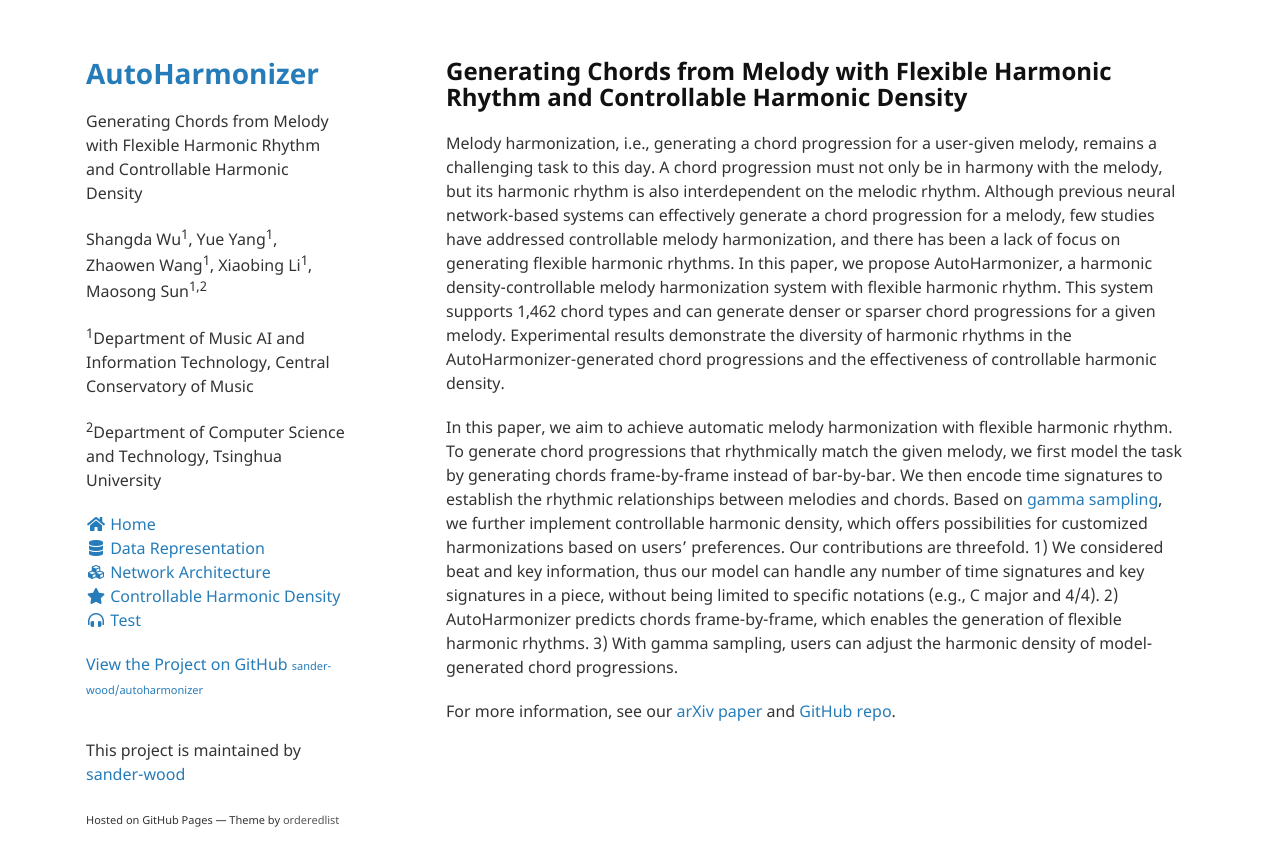
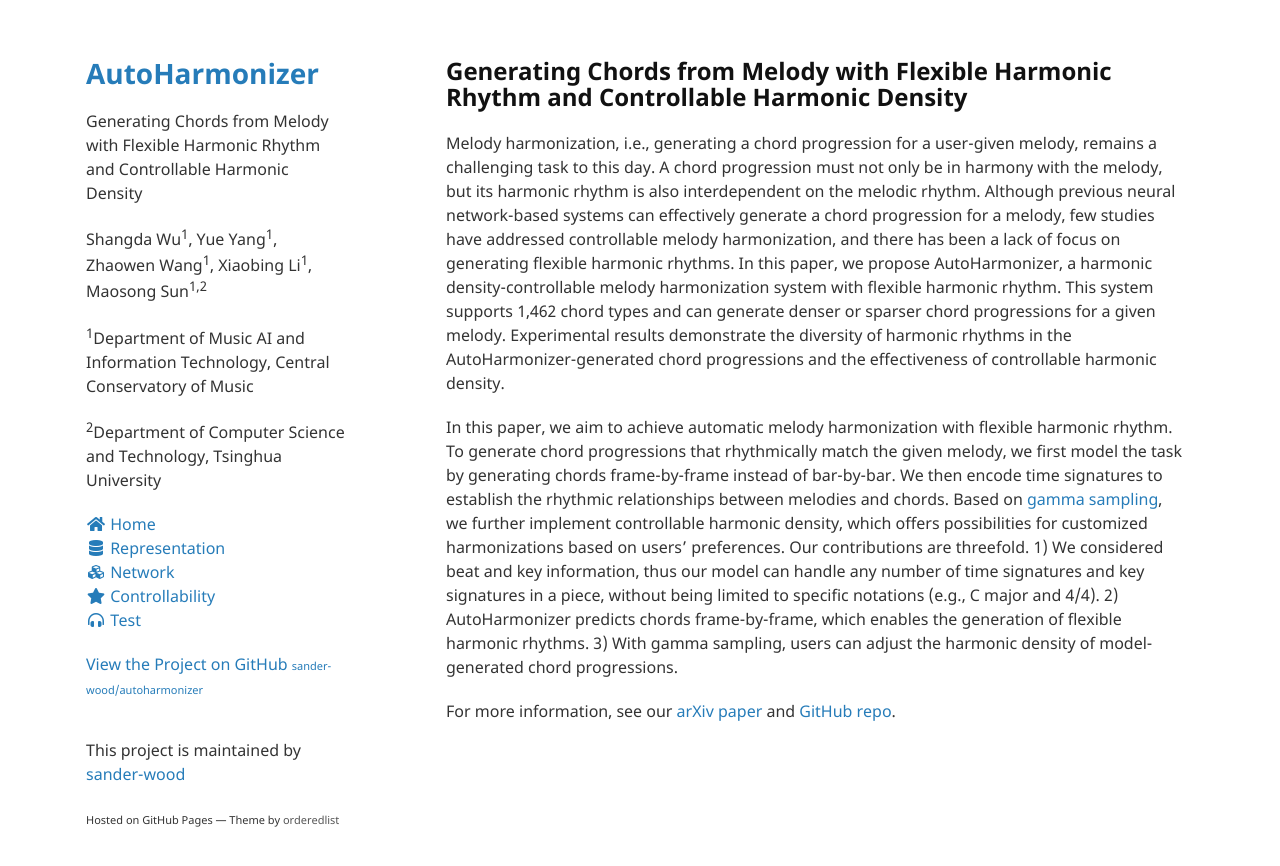
Before and after one commit to sander-wood/autoharmonizer, a Jekyll site: the page built from index.md, in a window 1280 px wide. Shown: the top 866 px of the page. Built offline with Jekyll 4.4.1, drawn with Linux system fonts in a browser that asks for light colours; nearby versions of some CDN libraries.

Commit message:
Update default.html

```diff
--- a/_layouts/default.html
+++ b/_layouts/default.html
@@ -37,10 +37,10 @@
 
           <div class="subpage-links">
             <a class="icon-link" href="{{ site.github.url }}"><div class="link-button"><i class="fas fa-home fa-fw"></i><span class="icon-text">&nbsp;Home</span></div></a>
-            <a class="icon-link" href="representation"><div class="link-button"><i class="fas fa-database fa-fw"></i><span class="icon-text">&nbsp;Data Representation</span></div></a>
-            <a class="icon-link" href="network"><div class="link-button"><i class="fas fa-cubes fa-fw"></i><span class="icon-text">&nbsp;Network Architecture</span></div></a>
+            <a class="icon-link" href="representation"><div class="link-button"><i class="fas fa-database fa-fw"></i><span class="icon-text">&nbsp;Representation</span></div></a>
+            <a class="icon-link" href="network"><div class="link-button"><i class="fas fa-cubes fa-fw"></i><span class="icon-text">&nbsp;Network</span></div></a>
             <!-- <a class="icon-link" href="results"><div class="link-button"><i class="fas fa-music fa-fw"></i><span class="icon-text">&nbsp;Results</span></div></a> -->
-            <a class="icon-link" href="controllability"><div class="link-button"><i class="fas fa-star fa-fw"></i><span class="icon-text">&nbsp;Controllable Harmonic Density</span></div></a>
+            <a class="icon-link" href="controllability"><div class="link-button"><i class="fas fa-star fa-fw"></i><span class="icon-text">&nbsp;Controllability</span></div></a>
             <a class="icon-link" href="test"><div class="link-button"><i class="fas fa-headphones-alt fa-fw"></i><span class="icon-text">&nbsp;Test</span></div></a>
           </div>
 
```
